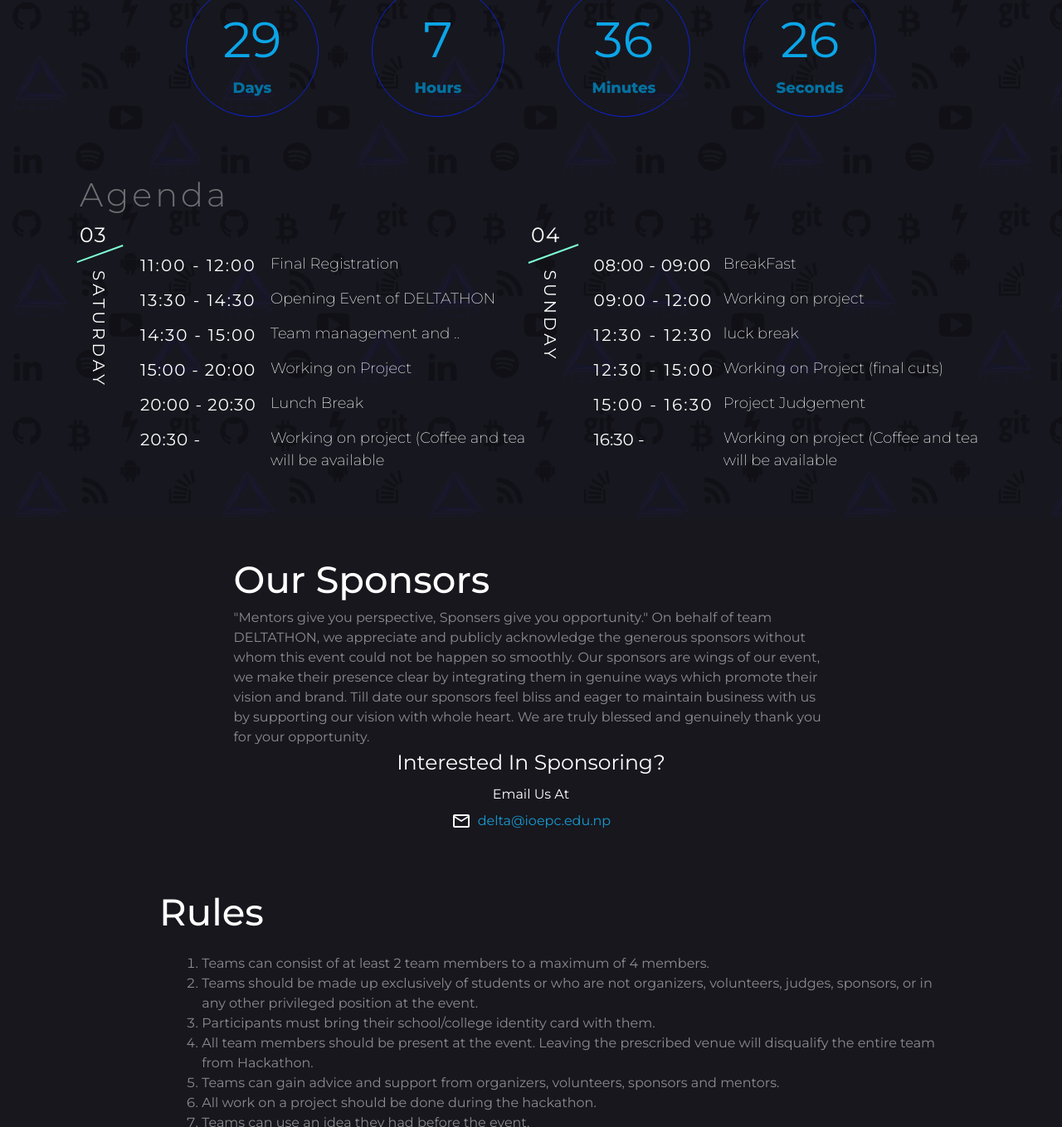
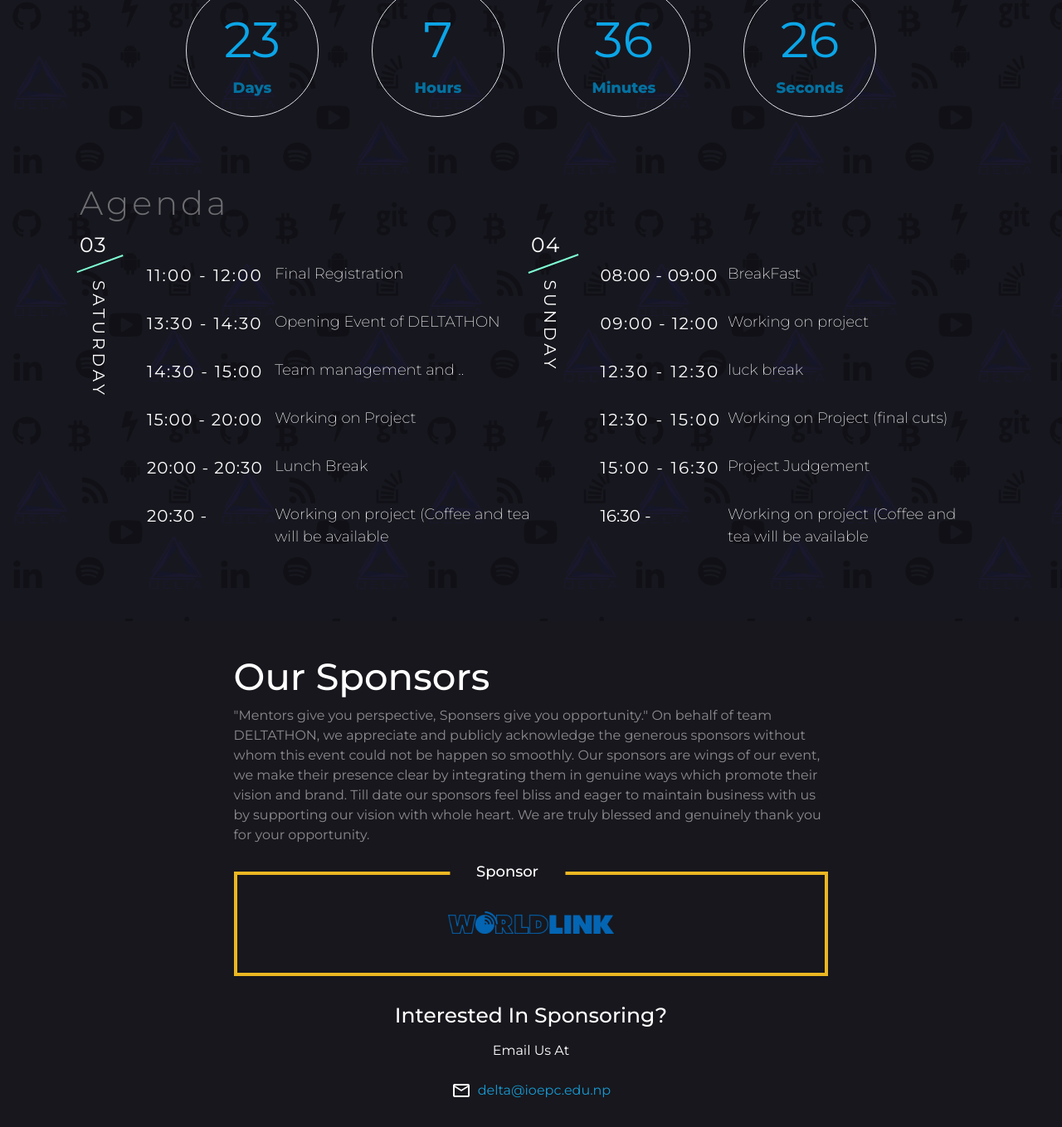
Before and after one commit to delta-ioepc/delta-ioepc, a website: page deltathon/index.html in a window 1280 px wide. Shown: the part 1441-2800 px from the top of the page at 83% size. Drawn offline with nearby package versions, Linux system fonts and the light colour scheme.

Commit message:
added sponser

```diff
--- a/deltathon/index.css
+++ b/deltathon/index.css
@@ -11,3 +11,15 @@
 .coclast{
     margin-bottom: 70px;
 }
+.worldlink{
+    /* padding: 10px; */
+   height: 50px;
+   width: 200px;
+}
+.sponsorcenter{
+    padding-top: 20px;
+    display: flex;
+    justify-content: center;
+    align-items: center;
+
+}
--- a/deltathon/index.html
+++ b/deltathon/index.html
@@ -3,6 +3,7 @@
 
 <head>
   <meta charset="UTF-8">
+  <link rel="icon" href="../public/img/delta_logo.png" />
   <meta http-equiv="X-UA-Compatible" content="IE=edge">
   <meta name="viewport" content="width=device-width, initial-scale=1.0">
   <!-- fonts  -->
@@ -12,6 +13,10 @@
     rel="stylesheet">
   <link rel="stylesheet" href="./dist/output.css">
   <link rel="stylesheet" href="index.css">
+  <link rel="stylesheet" href="https://cdn.jsdelivr.net/npm/bootstrap@4.0.0/dist/css/bootstrap.min.css" integrity="sha384-Gn5384xqQ1aoWXA+058RXPxPg6fy4IWvTNh0E263XmFcJlSAwiGgFAW/dAiS6JXm" crossorigin="anonymous">
+  <script src="https://code.jquery.com/jquery-3.2.1.slim.min.js" integrity="sha384-KJ3o2DKtIkvYIK3UENzmM7KCkRr/rE9/Qpg6aAZGJwFDMVNA/GpGFF93hXpG5KkN" crossorigin="anonymous"></script>
+  <script src="https://cdn.jsdelivr.net/npm/popper.js@1.12.9/dist/umd/popper.min.js" integrity="sha384-ApNbgh9B+Y1QKtv3Rn7W3mgPxhU9K/ScQsAP7hUibX39j7fakFPskvXusvfa0b4Q" crossorigin="anonymous"></script>
+  <script src="https://cdn.jsdelivr.net/npm/bootstrap@4.0.0/dist/js/bootstrap.min.js" integrity="sha384-JZR6Spejh4U02d8jOt6vLEHfe/JQGiRRSQQxSfFWpi1MquVdAyjUar5+76PVCmYl" crossorigin="anonymous"></script>
   <title>Hackathon</title>
 </head>
 <style>
@@ -168,7 +173,7 @@
           Biggest Hack in East</p>
         <!-- <div class="text-center">
           <button
-            class=" bg-[#02577a] hover:bg-[#02577fc4] px-14 mt-8 rounded-md py-2 text-white font-medium ">Register</button>
+            class=" bg-[#02577a] hover:bg-[#02577fc4] px-14 mt-8 rounded-md py-2 text-white font-medium "><a href="https://docs.google.com/forms/d/e/1FAIpQLSc6Y7HFxKBdP6kFVWMdEDROrFTbh-TJV0SlfXjF0EfmAemaew/viewform?usp=sf_link" target="_blank"> Register </a></button>
         </div> -->
 
       </div>
@@ -208,7 +213,7 @@
         <div class="flex-1 order-2 md:order-1">
           <h1 class="font-[600] text-[28px] sm:text-[35px] md:text-[45px] border-b-2 my-4  border-white" >About
             Deltathon 2023</h1>
-          <p class="text-[14px] sm:text-[16px] text-[#fff]/90 md:text-[18px] tracking-wide max-w-[600px]">Delta is 24 hour long hackathon in IOE Purwanchal Campus, Dharan. It is a part of Delta, our annual campus festival. Registrations will open soon!
+          <p class="text-[14px] sm:text-[16px] text-[#fff]/90 md:text-[18px] tracking-wide max-w-[600px]" id="event">Delta is 24 hour long hackathon in IOE Purwanchal Campus, Dharan. It is a part of Delta, our annual campus festival. Registrations will open soon!
           </p>
 
         </div>
@@ -220,7 +225,7 @@
     </div>
   </div>
     <!-- Event -->
-    <div class="bg-[#17171d] text-white py-8 bg-[url('../src/assets/bg_pattern.png')]"  id="event">
+    <div class="bg-[#17171d] text-white py-8 bg-[url('../src/assets/bg_pattern.png')]" >
       <div class="max-w-[85%] mx-auto py-6 ">
         <!-- event timer -->
         <div class="max-w-[90%] sm:max-w-[80%] md:max-w-[70%] mx-auto">
@@ -349,7 +354,7 @@
                 <li class="text-[20px]    items-start flex w-full">
                   <p class="font-normal w-[35%]  ">16:30 -
                   </p>
-                  <p class="font-thin text-[18px]  w-[70%]">Working on project (Coffee and tea will be available</p>
+                  <p class="font-thin text-[18px]  w-[70%]"  id="sponsors">Working on project (Coffee and tea will be available</p>
                 </li>
               </ul>
             </div>
@@ -360,7 +365,7 @@
 
     </div>
     <!-- sponsors -->
-    <div class="bg-[#17171d] text-white py-10" id="sponsors">
+    <div class="bg-[#17171d] text-white py-10">
       <div class="max-w-[90%] md:max-w-[80%] mx-auto">
         <div class="w-full mx-auto">
           <h1 class="text-[45px] max-w-[90%] sm:max-w-[80%] md:max-w-[70%] mx-auto font-medium">Our Sponsors</h1>
@@ -372,15 +377,15 @@
 
         <div class="max-w-[70%] mx-auto">
           <!-- vip sponsors -->
-          <!-- <div class="border-[4px]  border-[#ebb722] relative my-8  p-6">
-            <h2 class="absolute -top-[0.9rem]  bg-[#17171d] left-[45%] translate-x-[-45%] text-[18px] px-8 ">VIP
-              Sponsors
+          <div class="border-[4px]  border-[#ebb722] relative my-8  p-6">
+            <h2 class="absolute -top-[0.9rem]  bg-[#17171d] left-[45%] translate-x-[-45%] text-[18px] px-8 ">
+              Sponsor
             </h2>
-            <div style="grid-template-columns: repeat(auto-fill,minmax(150px,1fr));" class="grid  gap-8 ">
-              <div class="">
-                <img src="./src/assets/first.svg" alt="">
+            <div style="grid-template-columns: repeat(auto-fill,minmax(150px,1fr));" class="grid  gap-8 sponsorcenter">
+              <div class="worldlink">
+                <img src="../public/img/worldlink_logo.png" alt="worldlinklogo">
               </div>
-              <div class="">
+              <!-- <div class="">
                 <img src="./src/assets/second.svg" alt="">
               </div>
               <div class="">
@@ -388,9 +393,9 @@
               </div>
               <div class="">
                 <img src="./src/assets/four.svg" alt="">
-              </div>
+              </div> -->
             </div>
-          </div> -->
+          </div>
           <!-- gold sponsor -->
           <!-- <div class="border-[4px] mt-16 border-[#71a0ce] relative mb-8  p-6">
             <h2 class="absolute -top-[0.9rem]  bg-[#17171d] left-[45%] translate-x-[-45%] text-[18px] px-8 ">GOLD
@@ -485,7 +490,7 @@
           <h3 class="text-[25px] capitalize text-center ">interested in Sponsoring?</h3>
           <p class="capitalize text-center py-2">email us at
           </p>
-          <p class="flex gap-2 items-center justify-center">
+          <p class="flex gap-2 items-center justify-center"  id="rulebook">
             <img class="w-6 h-6" src="./src/assets/email.png" alt="">
             <a class="text-[#179bd3]" href="gmail.com"> delta@ioepc.edu.np</a>
 
@@ -493,8 +498,22 @@
         </div>
       </div>
     </div>
+    <!-- Mentors -->
+    <!-- <div class="bg-[#17171d] text-white py-10">
+      <div class="max-w-[90%] md:max-w-[80%] mx-auto">
+        <div class="card" style="width: 18rem;">
+          <img class="card-img-top" src="..." alt="Card image cap">
+          <div class="card-body">
+            <h5 class="card-title text-dark">Card title</h5>
+            <p class="card-text">Some quick example text to build on the card title and make up the bulk of the card's content.</p>
+            <a href="#" class="btn btn-primary">Go somewhere</a>
+          </div>
+        </div>
+      </div>
+    </div> -->
+
     <!-- Rulebook -->
-    <div class="w-full mx-auto" id="rulebook">
+    <div class="w-full mx-auto">
       <h1 class="text-[45px] max-w-[90%] sm:max-w-[80%] md:max-w-[70%] mx-auto font-medium rule">Rules</h1>
       <ol class="max-w-[90%] sm:max-w-[80%] md:max-w-[70%] mx-auto  text-[#fff]/50 rulelist">
         <li>Teams can consist of at least 2 team members to a maximum of 4 members.</li>
@@ -550,7 +569,7 @@
             </p>
             <p class="flex gap-2 sm:gap-3 text-[12px] sm:text-[16px] text-[#fff]/50 justify-start items-center my-4">
               <img class="w-5 h-5" src="./src/assets/icons8-phone-call-32.png" alt=""> <span
-                class="text-[#fff] mr-2">Phone:</span> 9848833383
+                class="text-[#fff] mr-2">Phone:</span> 9819931030
             </p>
             <p class="flex gap-2 sm:gap-3 text-[12px] sm:text-[16px] text-[#fff]/50 justify-start items-center my-4">
               <img class="w-5 h-5" src="./src/assets/email.png" alt=""> <span class="text-[#fff] mr-2">Email:</span>
@@ -616,8 +635,8 @@
 
   }
   // timer code
-  const countDownTime = new Date( "Jan 25, 2023 15: 37: 25 " ).getTime();
-  const eventDate = new Date( "Jan 25, 2023 15: 37: 25 " )
+  const countDownTime = new Date( "Jan 19, 2023 15: 37: 25 " ).getTime();
+  const eventDate = new Date( "Jan 19, 2023 15: 37: 25 " )
   date.innerHTML = ( eventDate.getMonth() + 1 ) + ' / ' + eventDate.getDate() + ' / ' + eventDate.getFullYear()
 
   const interval = setInterval( () =>
```
Also changed, not shown: public/img/worldlink_logo.png (added).
